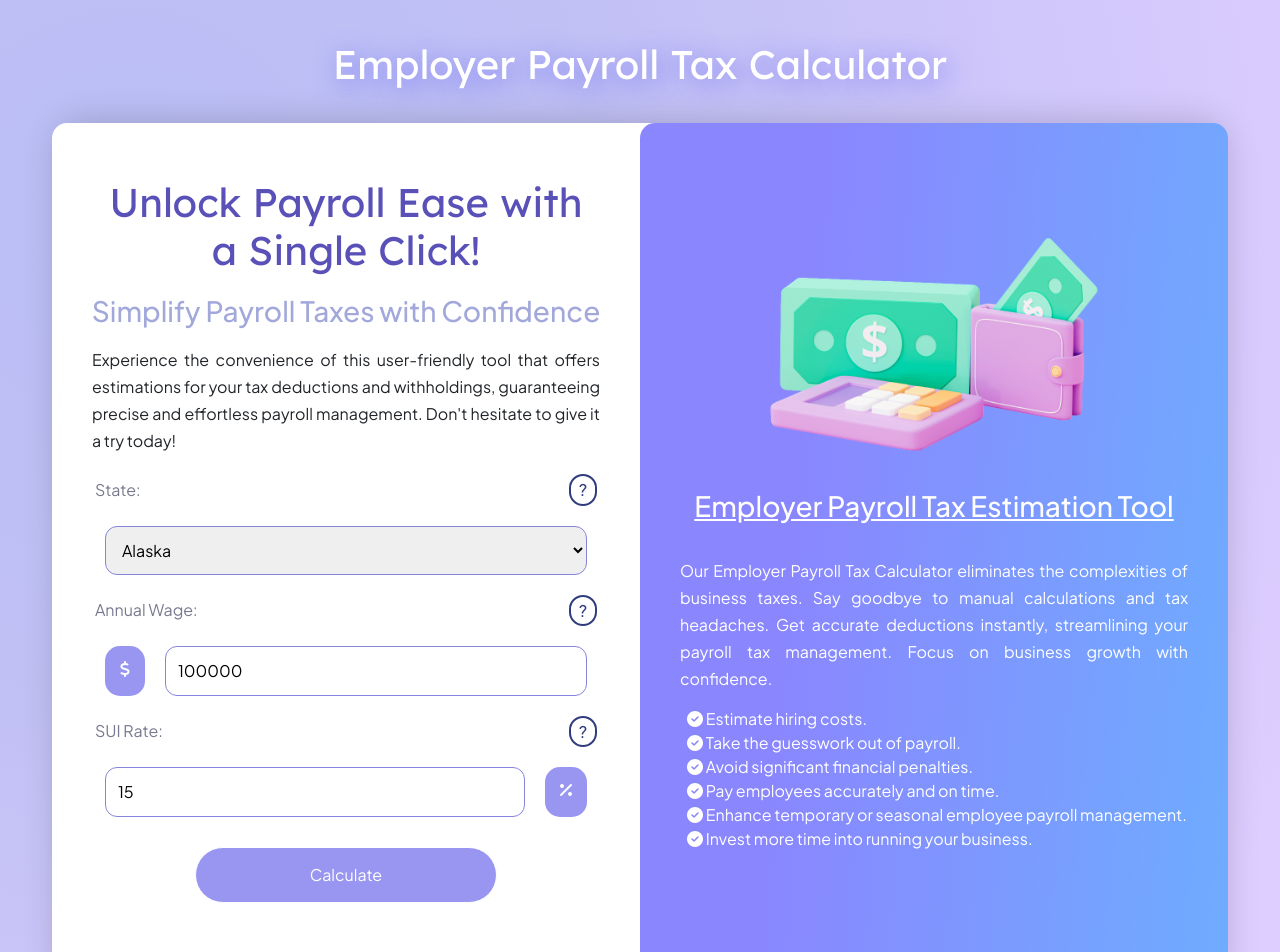
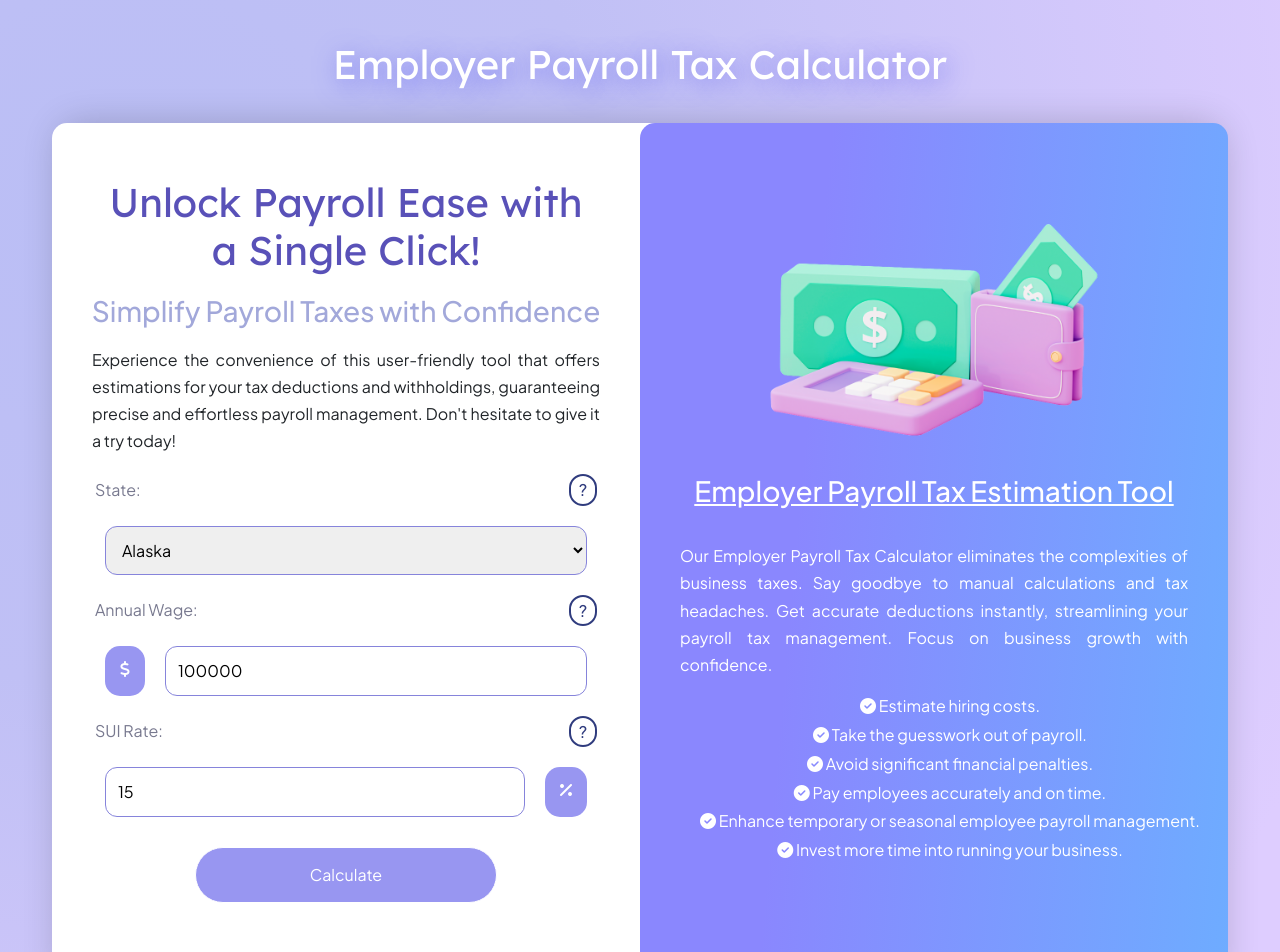
Before and after one commit to MarianaTellezR/employer-payroll-tax-calculator-mariana-tellez, a React (Create React App) app: page / in a window 1280 px wide. Shown: the top 952 px of the page. Built offline with nearby package versions, Linux system fonts and the light colour scheme.

Commit message:
Updated list alignment

```diff
--- a/src/Noresults.css
+++ b/src/Noresults.css
@@ -14,8 +14,11 @@
 }
 .Noresults ul {
     list-style: none;
-    text-align: justify;
+    text-align: center;
     color: white;
+}
+.Noresults li {
+    line-height: 1.8;
 }
 .Noresults i {
     color: white;
--- a/src/Noresults.js
+++ b/src/Noresults.js
@@ -19,26 +19,26 @@ export default function Noresults() {
 
       <ul>
         <li>
-          <i class="fa-solid fa-circle-check"></i>  Estimate hiring costs.
+          <i className="fa-solid fa-circle-check"></i>  Estimate hiring costs.
         </li>
         <li>
-          <i class="fa-solid fa-circle-check"></i>  Take the guesswork out of
+          <i className="fa-solid fa-circle-check"></i>  Take the guesswork out of
           payroll.
         </li>
         <li>
-          <i class="fa-solid fa-circle-check"></i>  Avoid significant financial
+          <i className="fa-solid fa-circle-check"></i>  Avoid significant financial
           penalties.
         </li>
         <li>
-          <i class="fa-solid fa-circle-check"></i>  Pay employees accurately and
+          <i className="fa-solid fa-circle-check"></i>  Pay employees accurately and
           on time.
         </li>
         <li>
-          <i class="fa-solid fa-circle-check"></i>  Enhance temporary or
+          <i className="fa-solid fa-circle-check"></i>  Enhance temporary or
           seasonal employee payroll management.
         </li>
         <li>
-          <i class="fa-solid fa-circle-check"></i>  Invest more time into running
+          <i className="fa-solid fa-circle-check"></i>  Invest more time into running
           your business.
         </li>
       </ul>
```
